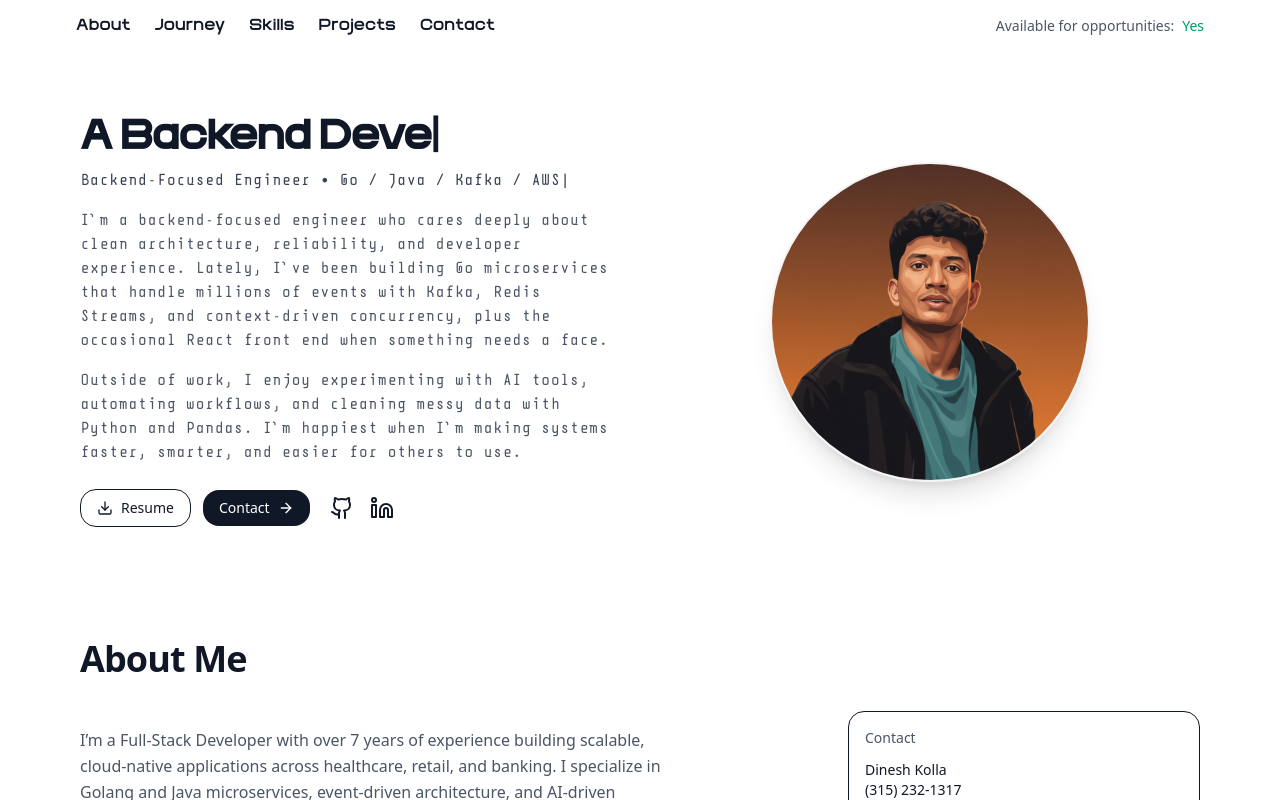
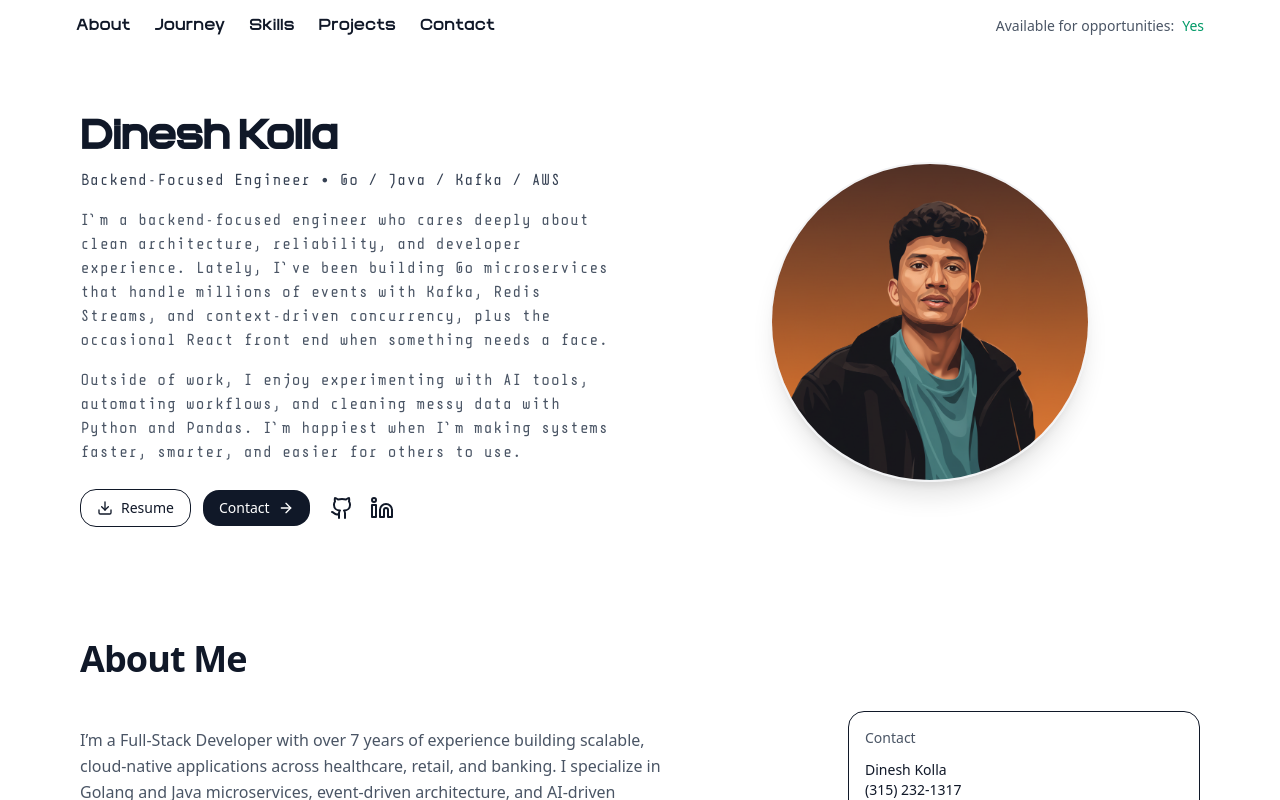
Before and after one commit to Kolla1997/My-Portfolio, a React (Vite) app: page / in a window 1280 px wide. Shown: the top 800 px of the page. Built offline with nearby package versions, Linux system fonts and the light colour scheme; a web font is replaced by a local one.

Commit message:
Updated typeAnima

```diff
--- a/src/App.tsx
+++ b/src/App.tsx
@@ -216,17 +216,18 @@ export default function AboutPortfolio() {
               <TypeAnimation
                 sequence={[
                   PROFILE.name,
-                  3000,
+                  30000,
                   'A Backend Developer',
                   1000,
                   'A Problem Solver',
                   1000,
                   PROFILE.name,
-                  5000,
+                  5000000,
                 ]}
                 wrapper="span"
                 speed={10}
-                repeat={Infinity}
+                // repeat={Infinity}
+                cursor={false}
                 className="inline-block"
               />
             </h1>
@@ -238,6 +239,7 @@ export default function AboutPortfolio() {
               ]}
               wrapper="span"
               speed={50}
+              cursor={false}
               className="inline-block"
               />
             </p>
```
